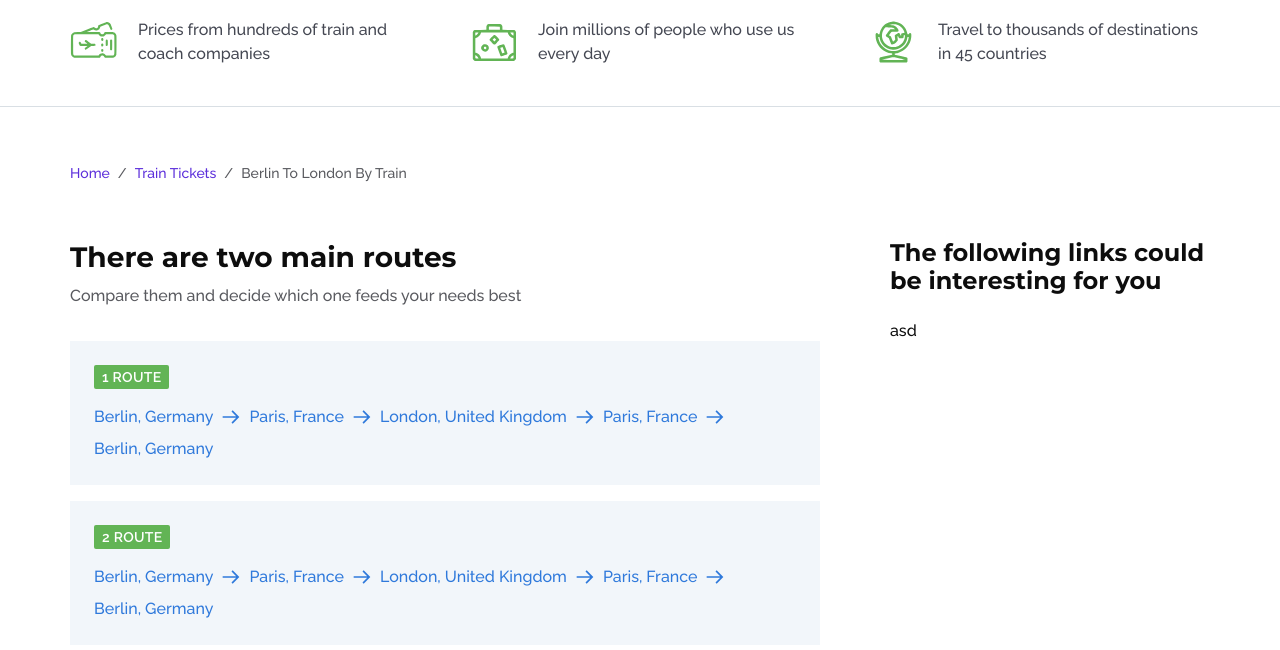
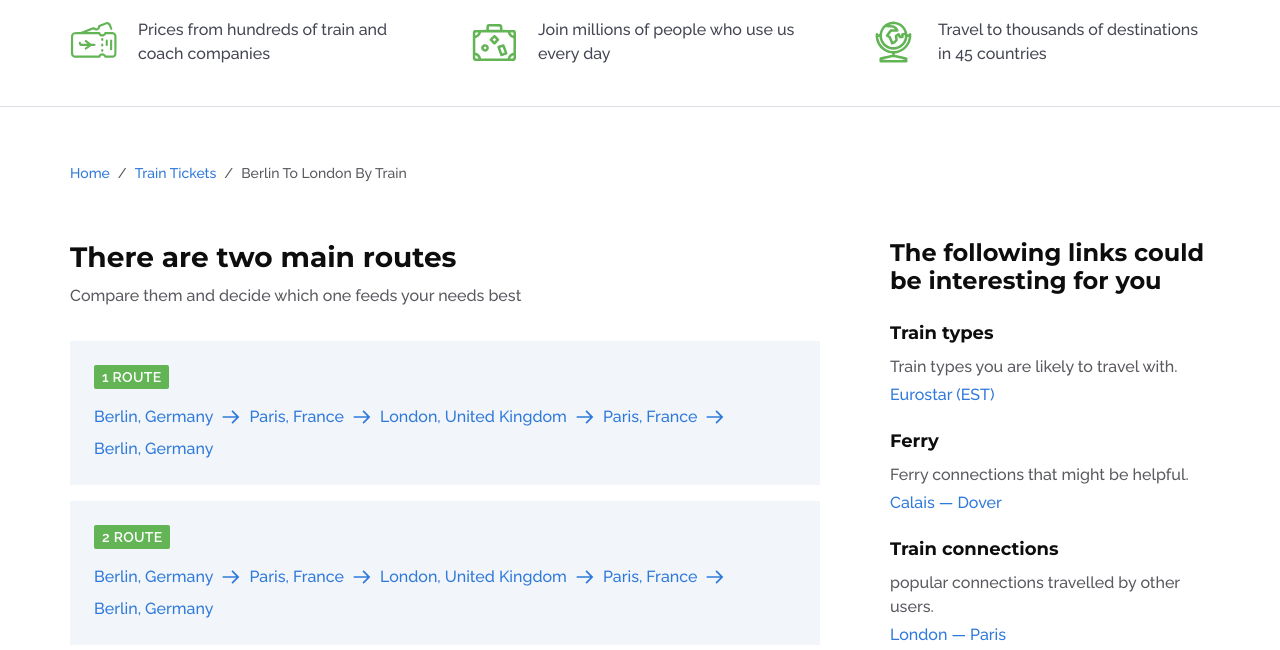
Before and after one commit to AlexandrDev/rail.cc-LT, a website: page src/pug/index.pug in a window 1280 px wide. Shown: the part 506-1156 px from the top of the page. Drawn offline with nearby package versions, Linux system fonts and the light colour scheme; files that its build step writes are made by us from their sources; files whose address does not match are found by name.

Commit message:
Following links

```diff
--- a/src/pug/components/_following-list.pug
+++ b/src/pug/components/_following-list.pug
@@ -1,4 +1,9 @@
+include ../mixins/_following-list-item
+
 .following-list
   h3.following-list__title The following links could be interesting for you
-  .following-list__item
-    | asd
+  .row
+    +following-list-item('Train types', 'Train types you are likely to travel with.', 'Eurostar (EST)')
+    +following-list-item('Ferry', 'Ferry connections that might be helpful.', 'Calais — Dover')
+    +following-list-item('Train connections', 'popular connections travelled by other users.', 'London — Paris')
+    +following-list-item('Train schedule', 'Online timetable information, on which you can find relevant, up-to-date connections.', 'rail.cc Deutsche Bahn')
--- /dev/null
+++ b/src/pug/mixins/_following-list-item.pug
@@ -0,0 +1,6 @@
+mixin following-list-item(title, text, link)
+  .following-list-item.col-sm-6.col-xl-12
+    h4.following-list-item__title= title
+    .following-list-item__text= text
+    .following-list-item__link
+      a(href="").link= link
--- a/src/scss/components/_following-list.scss
+++ b/src/scss/components/_following-list.scss
@@ -1,13 +1,36 @@
 .following-list {
+    @include desktop {
+        margin-bottom: 48px;
+    }
+
     @include desktop-min {
         padding-left: 40px;
     }
 
     &__title {
-        margin: 0;
+        margin: 0 0 24px;
     }
 
-    &__item {
-        margin-top: 24px;
+    &__items {
+
+    }
+
+    &-item {
+        &:not(:last-child) {
+            margin-bottom: 20px;
+        }
+
+        &__title {
+            margin: 0;
+        }
+
+        &__text {
+            margin-top: 8px;
+            color: var(--grey);
+        }
+
+        &__link {
+            margin-top: 4px;
+        }
     }
 }
--- a/src/scss/components/_typography.scss
+++ b/src/scss/components/_typography.scss
@@ -16,7 +16,7 @@ a {
     }
 
     &:visited {
-        color: #5C2FDB;
+        //color: #5C2FDB;
     }
 }
 
--- a/src/scss/sections/_main-routes.scss
+++ b/src/scss/sections/_main-routes.scss
@@ -1,4 +1,9 @@
 .main-routes {
+
+    @include desktop-min {
+        margin-bottom: 112px;
+    }
+
     p {
         color: var(--grey);
     }
```
Also changed, not shown: css/app.css, css/app.min.css, index.html.
